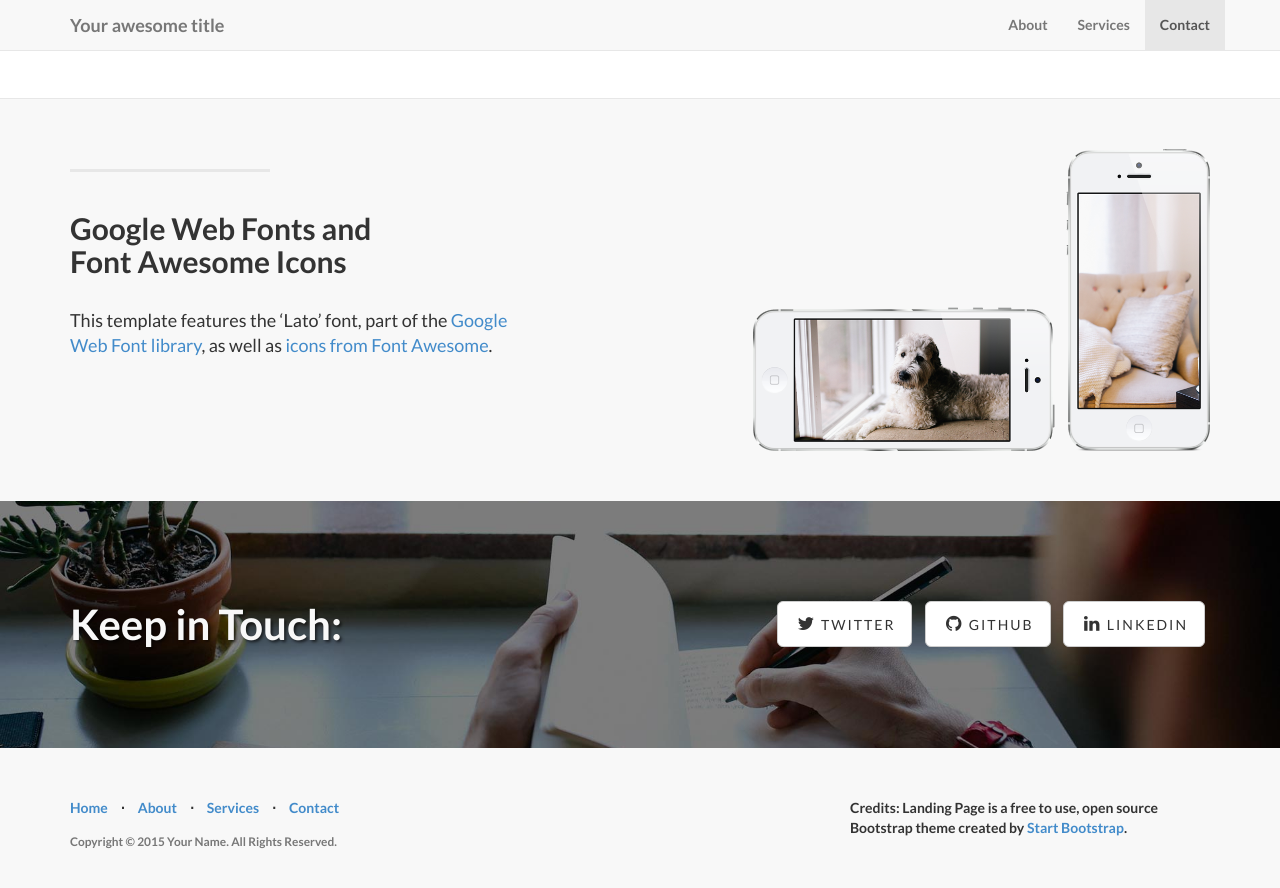
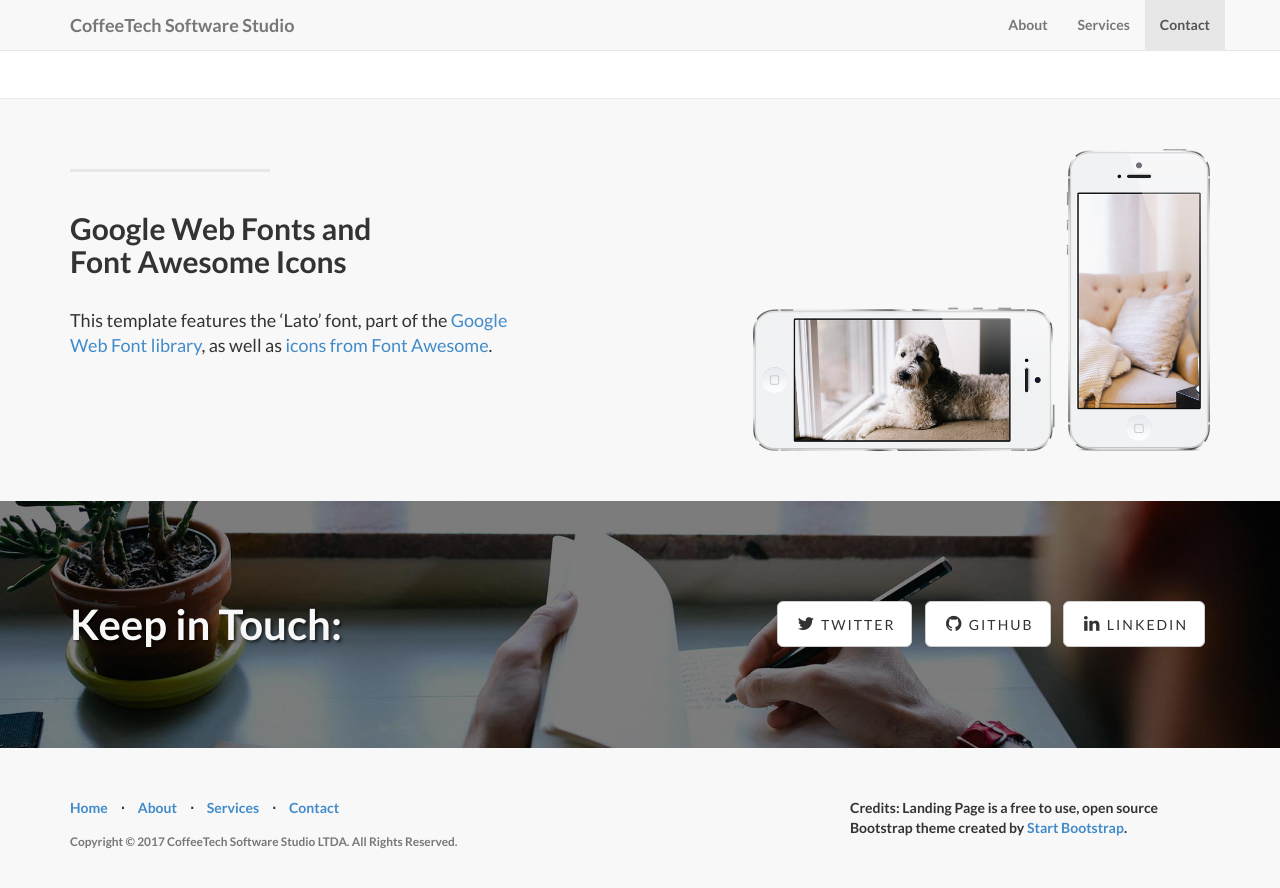
Before and after one commit to luisffc/luisffc.github.io, a Jekyll site: the page built from index.html, in a window 1280 px wide and 900 px high, scrolled down 1900 px. Shown: the top 888 px of the window. Built offline with Jekyll 4.4.1, drawn with Linux system fonts in a browser that asks for light colours; some of the changed text lies outside the part shown.

Commit message:
Use my own info

```diff
--- a/_config.yml
+++ b/_config.yml
@@ -13,16 +13,16 @@
 # you will see them accessed via {{ site.title }}, {{ site.email }}, and so on.
 # You can create any custom variable you would like, and they will be accessible
 # in the templates via {{ site.myvariable }}.
-title: Your awesome title
-email: your-email@example.com
+title: CoffeeTech Software Studio
+email: luis@coffeetech.com.br
 description: >- # this means to ignore newlines until "baseurl:"
   Write an awesome description for your new site here. You can edit this
   line in _config.yml. It will appear in your document head meta (for
   Google search results) and in your feed.xml site description.
 baseurl: "" # the subpath of your site, e.g. /blog
 url: "http://coffeetech.com.br" # the base hostname & protocol for your site, e.g. http://example.com
-twitter_username: jekyllrb
-github_username:  jekyll
+twitter_username: luisffc
+github_username:  luisffc
 
 # Build settings
 markdown: kramdown
@@ -42,15 +42,15 @@ plugins:
 #   - vendor/gems/
 #   - vendor/ruby/
 
-author: Your Name
-copyright: 'Copyright &copy; 2015 Your Name. All Rights Reserved.'
+author: Luis Cavalcante
+copyright: 'Copyright &copy; 2017 CoffeeTech Software Studio LTDA. All Rights Reserved.'
 credits: 'Credits: Landing Page is a free to use, open source Bootstrap theme created by <a href="http://startbootstrap.com/">Start Bootstrap</a>.'
 permalink: pretty
 
 social:
   - title: twitter
-    url: https://twitter.com/SBootstrap
+    url: https://twitter.com/luisffc
   - title: github
-    url: https://github.com/IronSummitMedia/startbootstrap
+    url: https://github.com/luisffc
   - title: linkedin
-    url:
+    url: https://www.linkedin.com/in/luisffc
--- a/index.html
+++ b/index.html
@@ -1,5 +1,5 @@
 ---
 layout: default
-title: Landing Page
-subTitle: A Template by Start Bootstrap
+title: CoffeeTech
+subTitle: System engineer consulting
 ---
```
